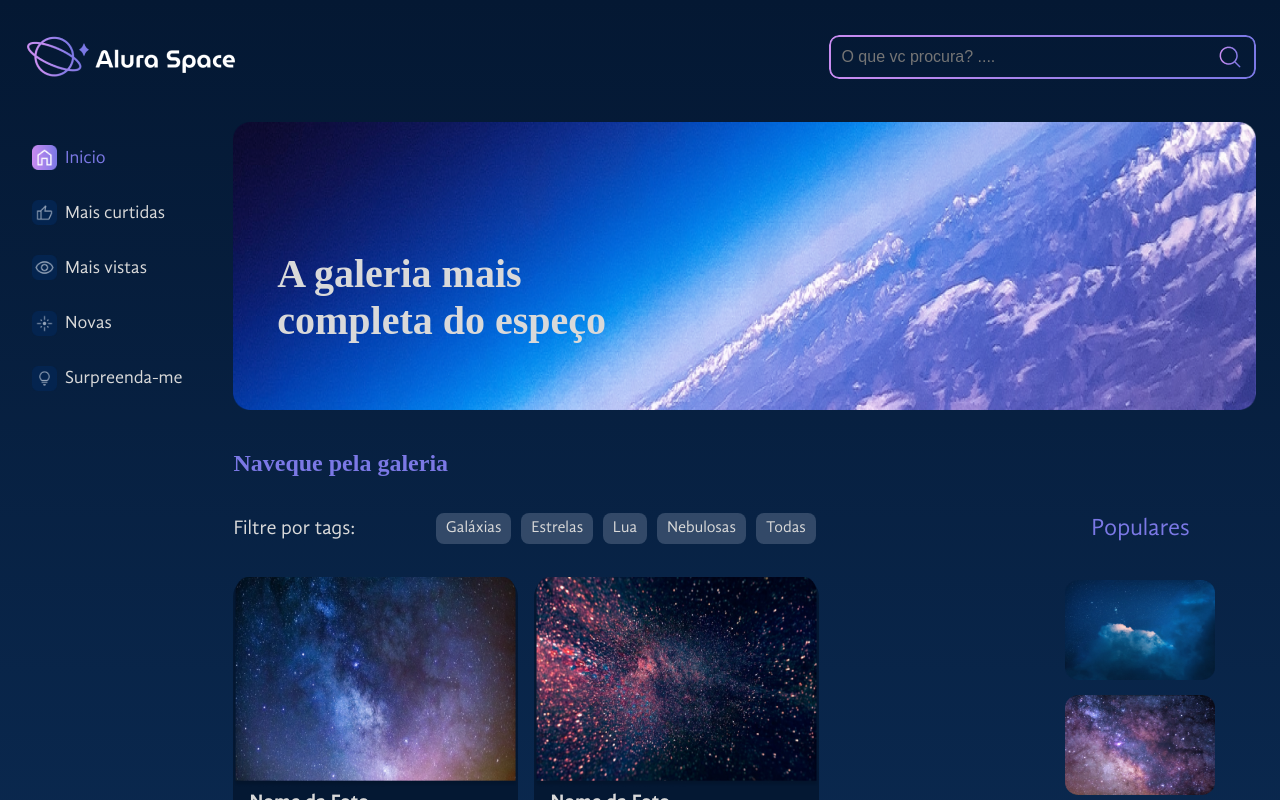
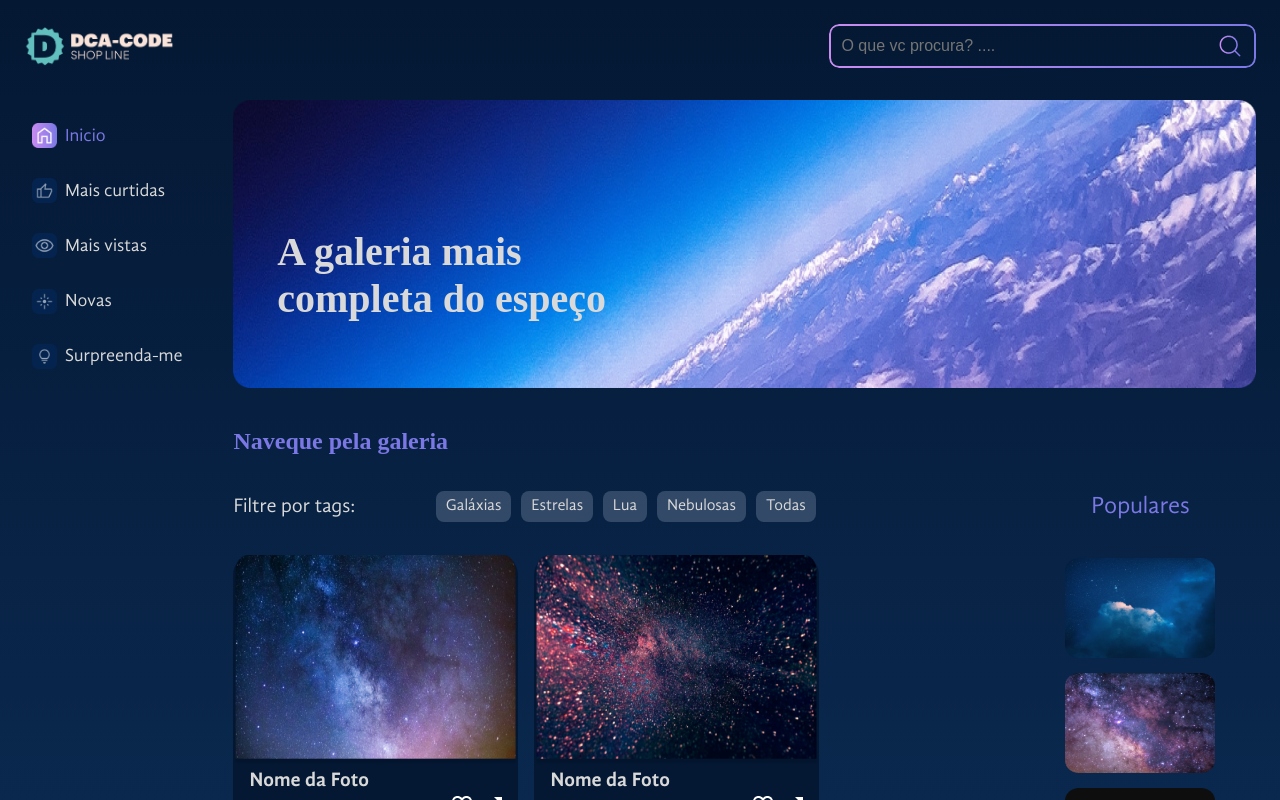
Before and after one commit to gomesalbino/estudo-espaco, a React (Create React App) app: page / in a window 1280 px wide. Shown: the top 800 px of the page. Built offline with nearby package versions, Linux system fonts and the light colour scheme.

Commit message:
Adicionando o logo do projeto

```diff
--- a/src/components/cabecalho/Cabecalho.module.scss
+++ b/src/components/cabecalho/Cabecalho.module.scss
@@ -1,32 +1,3 @@
-
-/*
-.cabecalho{
-    display: flex;
-    justify-content: space-between;
-    text-align: center;
-    vertical-align: middle;
-    margin: 1.5rem 24px;
-}
-.cabecalho__container{
-  margin-right: 15px;
-  margin-top: 10px;
-
-}
-.cabecalho__input{
-    width: 350px;
-    padding: 5px;
-    background: #FFF;
-    color: #444;
-    border-top-left-radius: 10px;
-    border-bottom-left-radius: 10px;
-    border-color: aqua;
-}
-.cabecalho__loopa{
-text-align: center;
-justify-content: center;
-}
-
-*/
 
 .cabecalho {
   display: flex;
@@ -75,4 +46,8 @@ justify-content: center;
   img {
     cursor: pointer;
   }
+  .logo{
+    width: 150px;
+    height: 40px;
+  }
 }
--- a/src/components/cabecalho/index.jsx
+++ b/src/components/cabecalho/index.jsx
@@ -6,7 +6,7 @@ function Cabecalho() {
     return (
         <section>
             <header className={styles.cabecalho}>
-               <img src={logo} alt="Logo de espaço" />
+               <img src={logo} className={styles.logo} alt="Logo de espaço" />
                <div className={styles.cabecalho__container}>
                 <input className={styles.cabecalho__input} type="search"
                 placeholder="O que vc procura? ...." />
```
Also changed, not shown: src/components/menu/Menu.module.scss (+0 -29 lines), src/components/cabecalho/logo.png.
